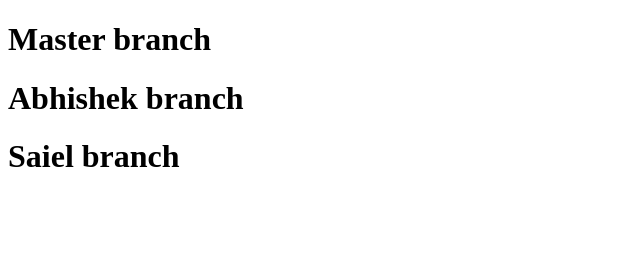
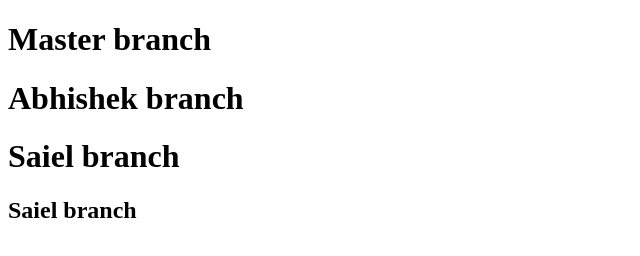
Before and after one commit to AbhiAdhalkar/Practice_GITHUB, a plain HTML site: page new.html in a window 1280 px wide. Shown: the whole page, without its empty margins (0-640 px from the left). Drawn offline with Linux system fonts and the light colour scheme.

Commit message:
statement from saiel

```diff
--- a/new.html
+++ b/new.html
@@ -9,5 +9,7 @@
     <h1>Master branch</h1>
     <h1>Abhishek branch</h1>
     <h1>Saiel branch</h1>
+
+    <h2>Saiel branch</h2>
 </body>
 </html>
```
